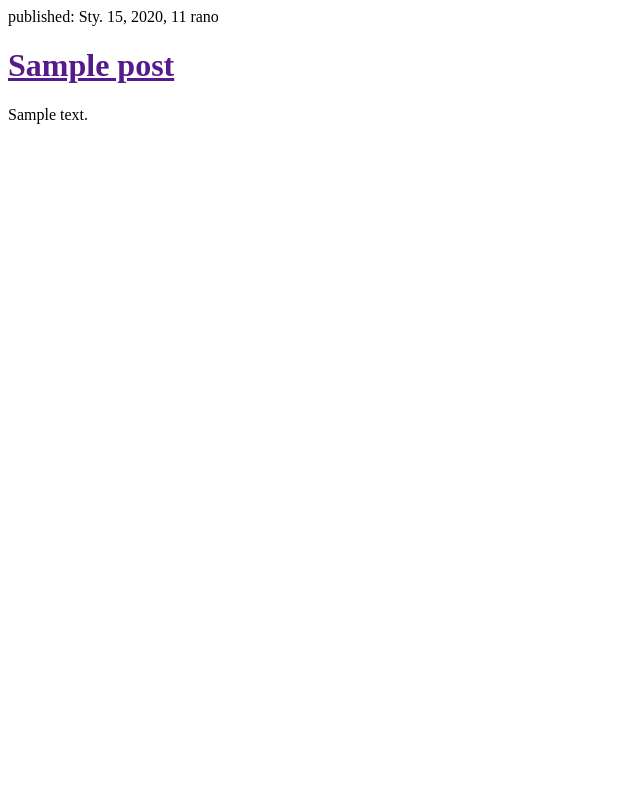
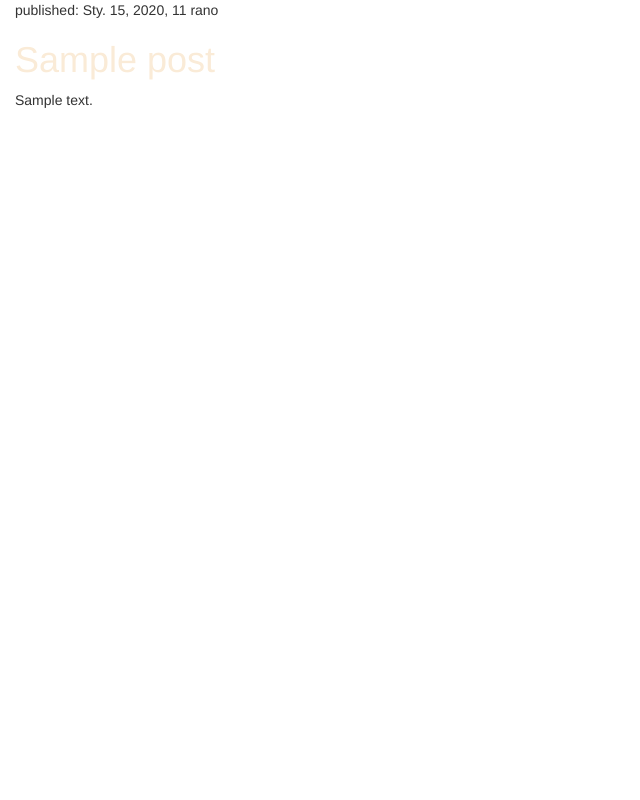
Before and after one commit to BeataZwarycz/my-first-blog, a Django app: template blog/templates/blog/post_list.html in a window 1280 px wide. Shown: the whole page, without its empty margins (0-640 px from the left). Run offline with Django 3.2, Linux system fonts and the light colour scheme; the template is opened without the code that fills it: values that come from a table or form of the project are taken from there, others are empty; tables that the repository leaves empty hold one stand-in row (values such as "Sample post"); some libraries are stand-ins or nearby versions.

Commit message:
Stworzyłam css do strony

```diff
--- a/blog/admin.py
+++ b/blog/admin.py
@@ -4,4 +4,5 @@ from .models import Post
 # Register your models here.
 
 #Chcemy, aby nasz model był widoczny w panelu admina, rejestrujemy go za pomocą poniższego polecenia:
+#admin to jest wbudowana aplikacja!!
 admin.site.register(Post)
--- /dev/null
+++ b/blog/static/css/blog.css
@@ -0,0 +1,6 @@
+h1 a {
+    color: #FAEBD7;
+}
+body {
+    padding-left: 15px;
+}
--- a/blog/templates/blog/post_list.html
+++ b/blog/templates/blog/post_list.html
@@ -1,12 +1,16 @@
+{% load static %}
 <html>
     <head>
-        <title>Strona Beti</title>
+    	<title>Strona Beti</title>
+    	<link rel="stylesheet" href="//maxcdn.bootstrapcdn.com/bootstrap/3.2.0/css/bootstrap.min.css">
+        <link rel="stylesheet" href="//maxcdn.bootstrapcdn.com/bootstrap/3.2.0/css/bootstrap-theme.min.css">
+        <link rel="stylesheet" href="{% static 'css/blog.css' %}">
     </head>
     <body>
         {% for post in posts %}
         <div>
         	<p>published: {{ post.published_date }}</p>
-            <h1><a href="">{{ post.title }}</a></h1>
+            <h1><a href=''>{{ post.title }}</a></h1>
             <p>{{ post.text|linebreaksbr }}</p>
         </div>
         {% endfor %}
```
